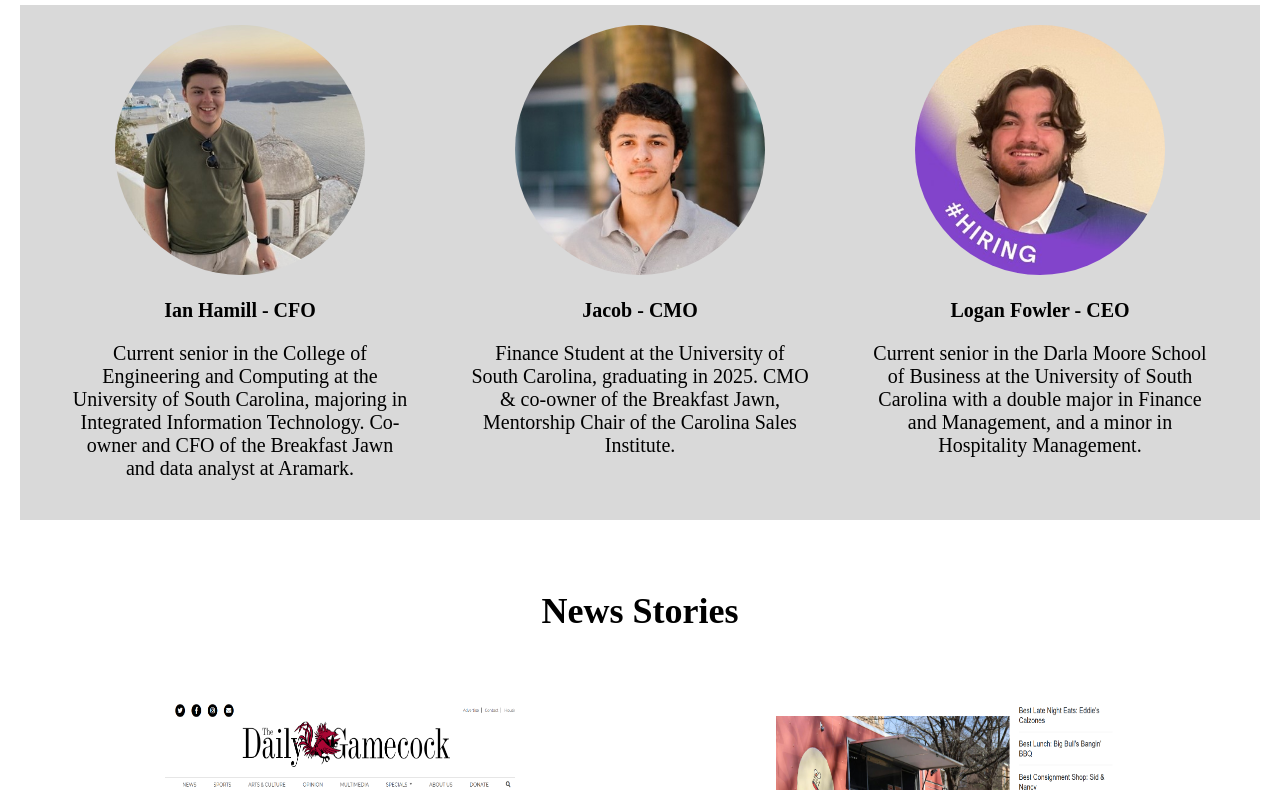
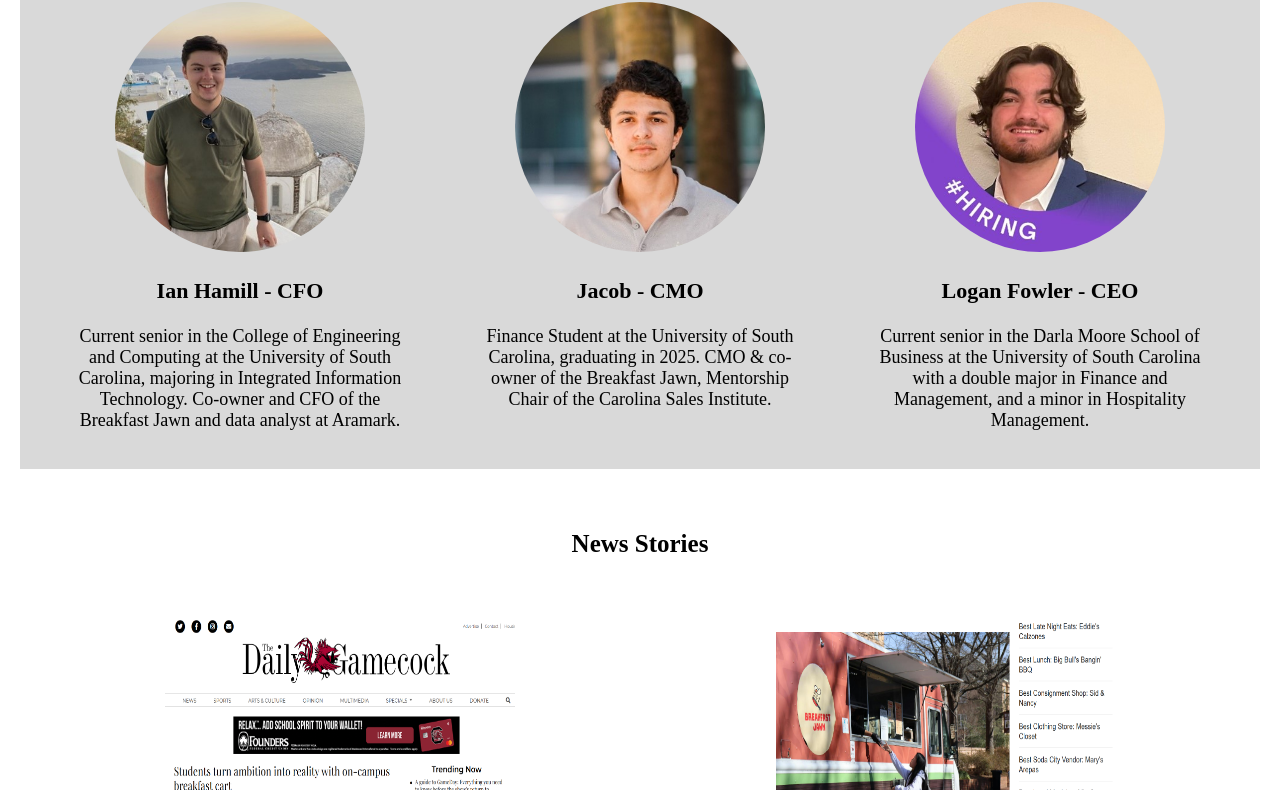
Before and after one commit to Hamian1022/ITEC362Project, a plain HTML site: page index.html in a window 1280 px wide. Shown: the part 707-1497 px from the top of the page. Drawn offline with Linux system fonts and the light colour scheme.

Commit message:
Add files via upload

```diff
--- a/styles.css
+++ b/styles.css
@@ -14,17 +14,17 @@ body {
 /* Headings */
 /* Style for h2 headings */
 h2 {
-    font-size: 36px; /* Set font size for h2 */
+    font-size: 25px; /* Set font size for h2 */
 }
 
 /* Style for paragraph text */
 p {
-    font-size: 20px; /* Set font size for paragraphs */
+    font-size: 18px; /* Set font size for paragraphs */
 }
 
 /* Style for h3 headings */
 h3 {
-    font-size: 20px; /* Set font size for h3 */
+    font-size: 22px; /* Set font size for h3 */
 }
 
 /* Split section layout */
@@ -87,6 +87,7 @@ nav ul li a {
     text-decoration: none; /* Remove underline from links */
     color: black; /* Set link color to black */
     font-weight: bold; /* Make link text bold */
+    font-size: 22px;
 }
 
 /* General footer styles */
```
